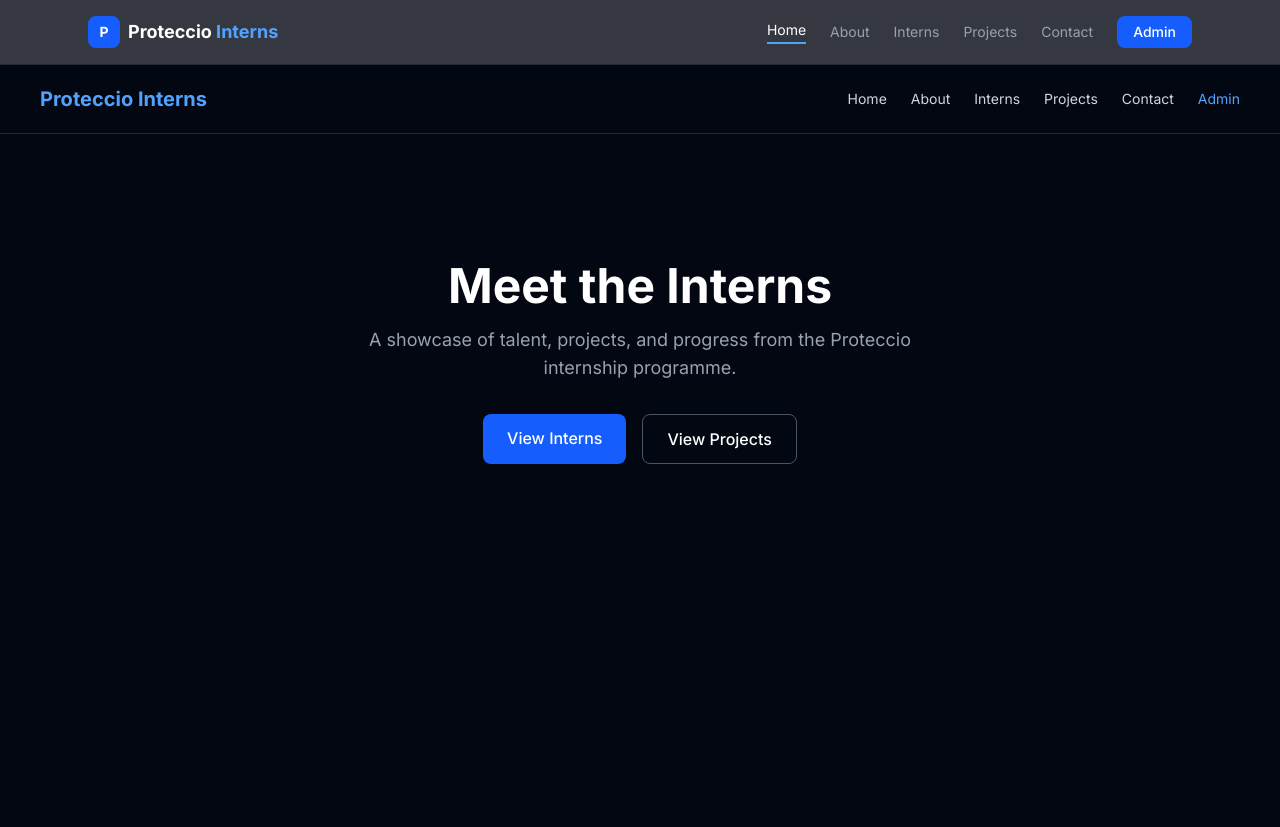
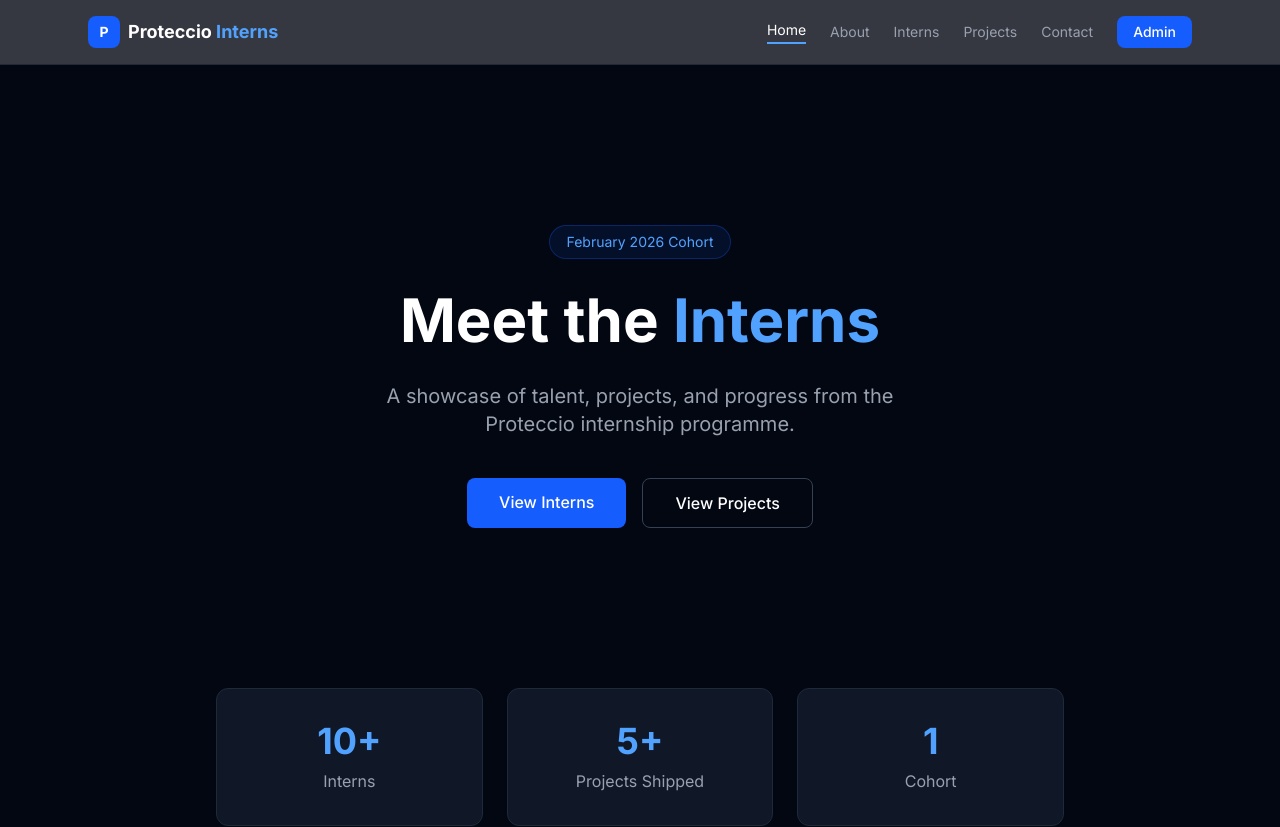
Before and after one commit to Anamika-nami/proteccio-interns, a Next.js app: page / in a window 1280 px wide. Shown: the top 827 px of the page. Built offline with nearby package versions, Linux system fonts and the light colour scheme.

Commit message:
refactor: remove duplicate navbars, improve home page

```diff
--- a/src/app/about/page.tsx
+++ b/src/app/about/page.tsx
@@ -1,20 +1,6 @@
-import Link from 'next/link'
-
 export default function About() {
   return (
     <main className="min-h-screen bg-gray-950 text-white">
-      <nav className="flex items-center justify-between px-10 py-5 border-b border-gray-800">
-        <h1 className="text-xl font-bold text-blue-400">Proteccio Interns</h1>
-        <div className="flex gap-6 text-sm text-gray-300">
-          <Link href="/" className="hover:text-white">Home</Link>
-          <Link href="/about" className="hover:text-white">About</Link>
-          <Link href="/interns" className="hover:text-white">Interns</Link>
-          <Link href="/projects" className="hover:text-white">Projects</Link>
-          <Link href="/contact" className="hover:text-white">Contact</Link>
-          <Link href="/admin/login" className="hover:text-white text-blue-400">Admin</Link>
-        </div>
-      </nav>
-
       <section className="max-w-4xl mx-auto px-6 py-24">
         <h2 className="text-4xl font-bold mb-6">About the Programme</h2>
         <p className="text-gray-400 text-lg mb-6">
@@ -22,16 +8,16 @@ export default function About() {
           real-world experience building production-grade applications. Interns work in teams,
           follow enterprise coding standards, and ship working software.
         </p>
-        <p className="text-gray-400 text-lg mb-6">
+        <p className="text-gray-400 text-lg mb-12">
           This platform is itself built by the interns — a live demonstration of their skills
           in Next.js, TypeScript, Supabase, and cloud deployment.
         </p>
-        <div className="grid grid-cols-1 md:grid-cols-3 gap-6 mt-12">
+        <div className="grid grid-cols-1 md:grid-cols-3 gap-6">
           {[
             { title: 'Real Projects', desc: 'Interns build and ship actual products, not toy exercises.' },
             { title: 'Mentorship', desc: 'Guided by experienced engineers with daily code reviews.' },
             { title: 'Cloud Ready', desc: 'Every project is deployed to production from day one.' },
-          ].map((item) => (
+          ].map(item => (
             <div key={item.title} className="bg-gray-900 border border-gray-800 rounded-xl p-6">
               <h3 className="text-lg font-semibold text-blue-400 mb-2">{item.title}</h3>
               <p className="text-gray-400 text-sm">{item.desc}</p>
--- a/src/app/page.tsx
+++ b/src/app/page.tsx
@@ -3,34 +3,40 @@ import Link from 'next/link'
 export default function Home() {
   return (
     <main className="min-h-screen bg-gray-950 text-white">
-      {/* Navbar */}
-      <nav className="flex items-center justify-between px-10 py-5 border-b border-gray-800">
-        <h1 className="text-xl font-bold text-blue-400">Proteccio Interns</h1>
-        <div className="flex gap-6 text-sm text-gray-300">
-          <Link href="/" className="hover:text-white">Home</Link>
-          <Link href="/about" className="hover:text-white">About</Link>
-          <Link href="/interns" className="hover:text-white">Interns</Link>
-          <Link href="/projects" className="hover:text-white">Projects</Link>
-          <Link href="/contact" className="hover:text-white">Contact</Link>
-          <Link href="/admin/login" className="hover:text-white text-blue-400">Admin</Link>
+      {/* Hero */}
+      <section className="flex flex-col items-center justify-center text-center px-6 py-40">
+        <div className="inline-block bg-blue-600/10 border border-blue-600/30 text-blue-400 text-sm px-4 py-1.5 rounded-full mb-6">
+          February 2026 Cohort
         </div>
-      </nav>
-
-      {/* Hero */}
-      <section className="flex flex-col items-center justify-center text-center px-6 py-32">
-        <h2 className="text-5xl font-bold mb-4">Meet the Interns</h2>
-        <p className="text-gray-400 text-lg max-w-xl mb-8">
+        <h2 className="text-6xl font-bold mb-6 leading-tight">
+          Meet the <span className="text-blue-400">Interns</span>
+        </h2>
+        <p className="text-gray-400 text-xl max-w-xl mb-10">
           A showcase of talent, projects, and progress from the Proteccio internship programme.
         </p>
         <div className="flex gap-4">
-          <Link href="/interns" className="bg-blue-600 hover:bg-blue-700 px-6 py-3 rounded-lg font-medium">
+          <Link href="/interns" className="bg-blue-600 hover:bg-blue-700 px-8 py-3 rounded-lg font-medium transition-colors">
             View Interns
           </Link>
-          <Link href="/projects" className="border border-gray-600 hover:border-white px-6 py-3 rounded-lg font-medium">
+          <Link href="/projects" className="border border-gray-700 hover:border-gray-500 px-8 py-3 rounded-lg font-medium transition-colors">
             View Projects
           </Link>
         </div>
       </section>
+
+      {/* Stats */}
+      <section className="max-w-4xl mx-auto px-6 pb-24 grid grid-cols-1 md:grid-cols-3 gap-6">
+        {[
+          { value: '10+', label: 'Interns' },
+          { value: '5+', label: 'Projects Shipped' },
+          { value: '1', label: 'Cohort' },
+        ].map(stat => (
+          <div key={stat.label} className="bg-gray-900 border border-gray-800 rounded-xl p-8 text-center">
+            <p className="text-4xl font-bold text-blue-400 mb-2">{stat.value}</p>
+            <p className="text-gray-400">{stat.label}</p>
+          </div>
+        ))}
+      </section>
     </main>
   )
 }
```
